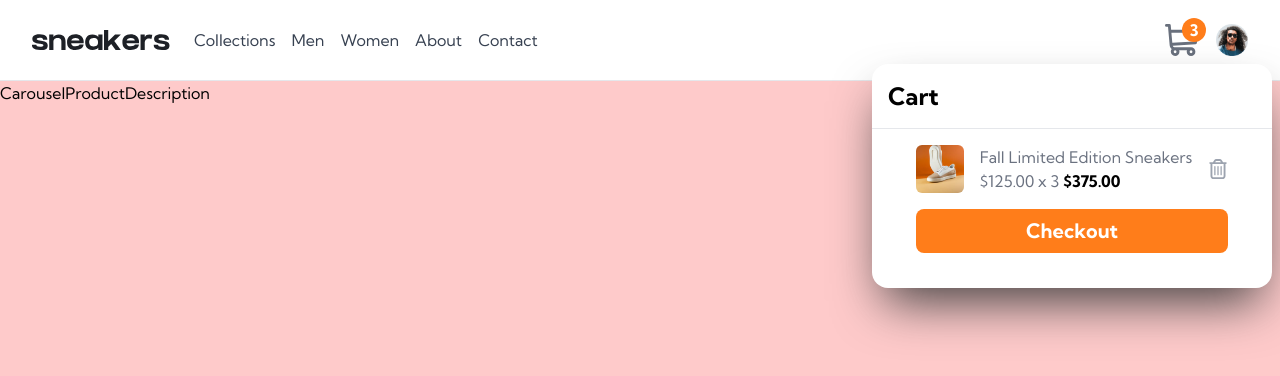
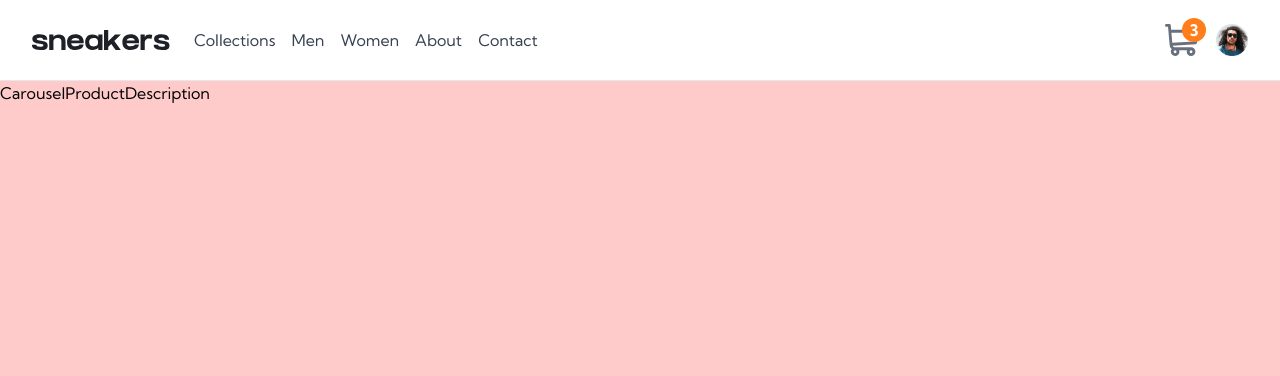
Before and after one commit to FevenSeyfu/Ecommerce-product-page, a React (Vite) app: page / in a window 1280 px wide. Shown: the top 376 px of the page. Built offline with nearby package versions, Linux system fonts and the light colour scheme.

Commit message:
Added toggle button for cart modal

```diff
--- a/src/components/navbar/Navbar.jsx
+++ b/src/components/navbar/Navbar.jsx
@@ -23,7 +23,7 @@ const Navbar = () => {
   // toggle mobile menu
   const handleClick = () => setNav(!nav);
 
-  const HandleToggleCart = () => setNav(!toggleCart);
+  const HandleToggleCart = () =>setToggleCart(!toggleCart);
   return (
     <>
       <div className="flex flex-row justify-between items-center px-8 py-4 md:py-6 border-b shadow-md shadow-gray-50">
@@ -85,8 +85,9 @@ const Navbar = () => {
           </ul>
         </div>
         <div className="flex flex-row gap-4">
-          <CartIcon
-            itemCount={itemCount} />
+         <button onClick={HandleToggleCart} className="z-10">
+            <CartIcon itemCount={itemCount}/>
+         </button>
           <img
             src="src/assets/image-avatar.png"
             alt="user avatar"
@@ -94,7 +95,7 @@ const Navbar = () => {
           />
         </div>
       </div>
-      <CartModal cart={cart} />
+      {toggleCart && (<CartModal cart={cart} />)}
     </>
   );
 };
```
